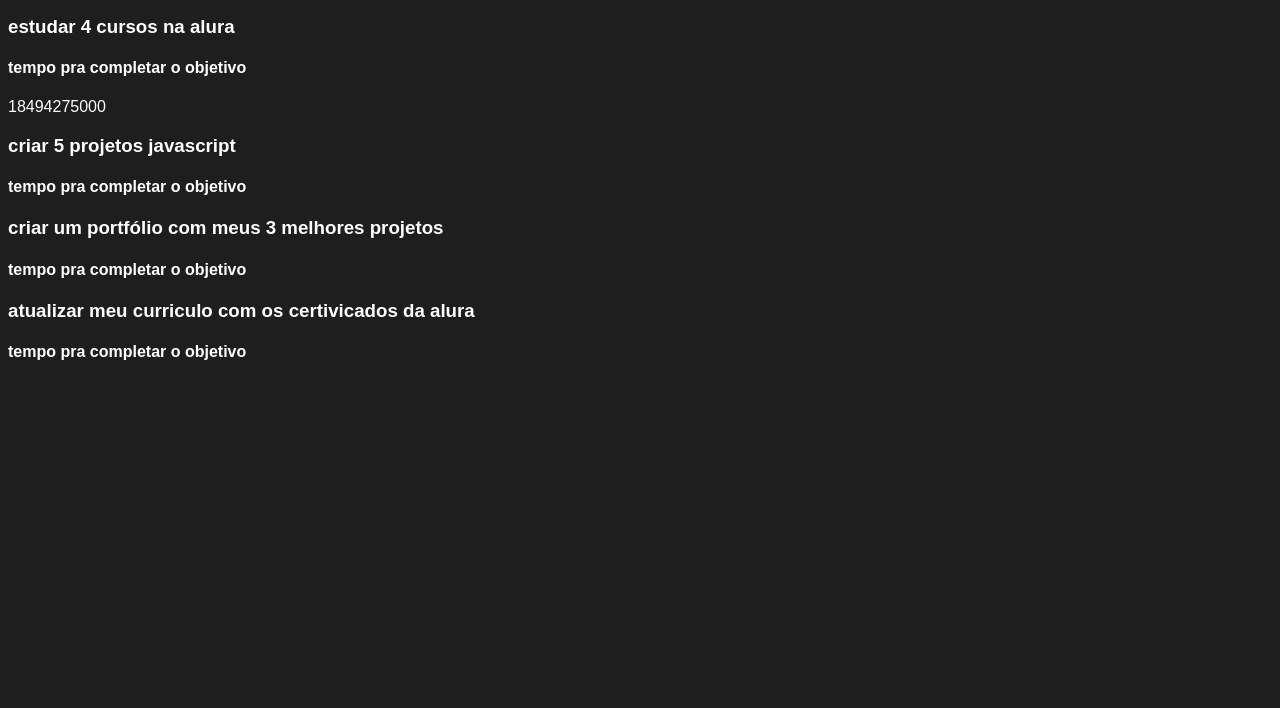
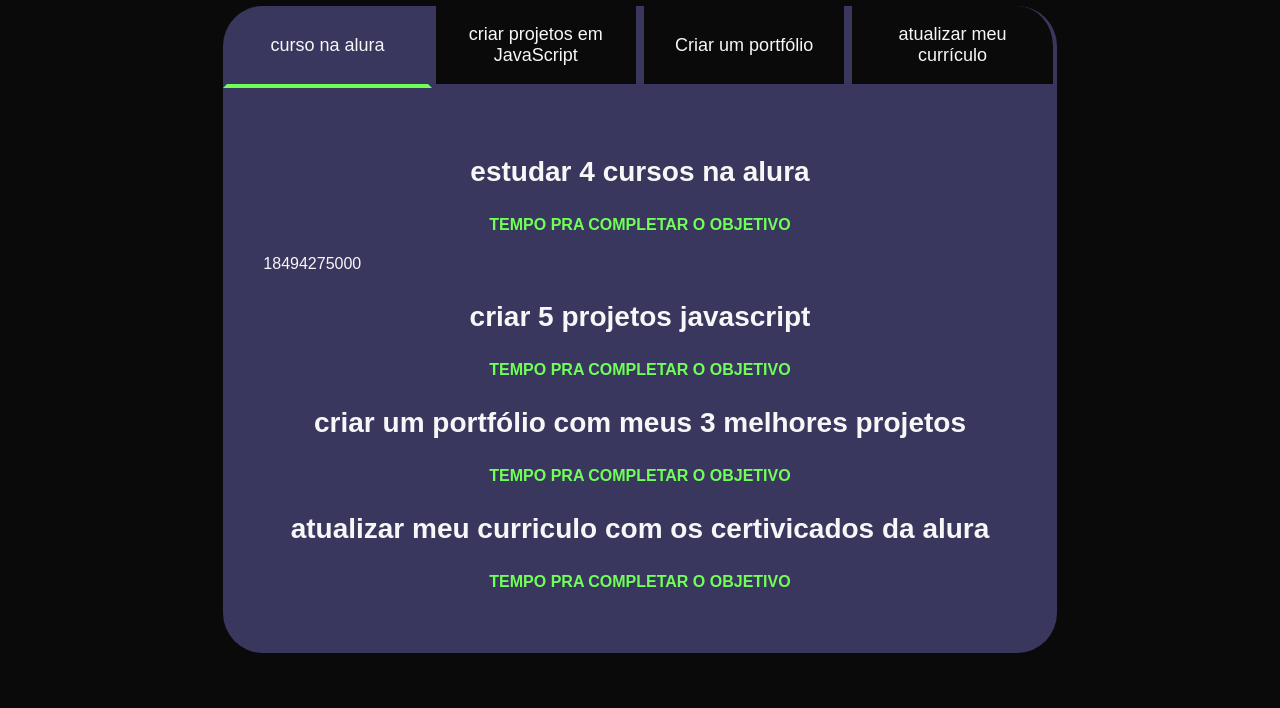
Before and after one commit to lucascriadefavela/3C-2024, a plain HTML site: page index.html in a window 1280 px wide. Shown: the part 92-800 px from the top of the page. Drawn offline with Linux system fonts and the light colour scheme.

Commit message:
Update style.css

```diff
--- a/style.css
+++ b/style.css
@@ -1,12 +1,12 @@
 @import url('https://fonts.googleapis.com/css2?family-Chakra+Petch:w ght@400:700&display=swap');
 
 :root{
-    --cor-de-fundo: #1e1e1e;
+    --cor-de-fundo: #0a0a0a;
     --verde: #6FFF57;
-    --branco: #FFFFFF;
+    --branco: #f8f7f7;
     --botao-ativo: #3A375E;
     --botao-inativo: rgba(58, 55, 94,0.5)
-    --texto-fundo: rgba(58,55,94,0.5)
+    --texto-fundo: rgba(58,55,94,0.3)
 }
 
 body{
@@ -14,3 +14,87 @@ body{
     color: var(--branco);
     font-family: 'chakra petch', sans-serif;
 }
+
+.conteudo-principal {
+    display: flex;
+    flex-direction: column;
+    justify-content: center;
+    align-items: center;
+    max-width: 1200px;
+    width: 100%;
+    margin: 0 auto;
+}
+.titulo-principal {
+text-align: left;
+width: 100%;
+font-size: 32px;
+}
+.titulo-principal span {
+    color: var(--verde);
+}
+.botao{
+    font-family: "crakra petch", sans-serif;
+    background-color: var(--botao-inativo);
+    color: var(--branco);
+    display: flex;
+    justify-content: center;
+    padding: 1em;
+    font-size: 18px;
+    align-items: center;
+    width: 100%;
+    border-bottom: 4px solid var(--botao-ativo);
+    border-left: 4px solid var(--botao-ativo);
+    border-right: 4px solid var(--botao-ativo);
+    border-top: none;
+}
+
+.botao::first-child{
+    border-radius: 40px 40px 0 0;
+}
+
+.botoes{
+    display: block;
+}
+
+.botao.ativo{
+    background-color: var(--botao-ativo);
+    border-bottom: 4px solid var(--verde);
+}
+
+
+.abas-textos{
+    background-color: var(--botao-ativo);
+    padding: 40px;
+    border-radius: 0 0 40px 40px;
+}
+
+.aba-conteudo.ativo {
+    display: block;
+}
+
+.aba.conteudo {
+    display: none;
+}
+
+.aba-conteudo-titulo-principal{
+    font-size: 28px;
+    text-align: center;
+}
+
+.aba-conteudo-titulo-secundario{
+    text-align: center;
+    color: var(--verde);
+    text-transform: uppercase;
+}
+
+@media screen and (min-width: 768px) {
+    .botoes{
+        display: flex;
+    }
+    .botao:first-child{
+        border-radius: 40px 0 0 0;
+    }
+    .botao:last-child{
+        border-radius: 0 40px 0 0   ;
+    }
+}
```
